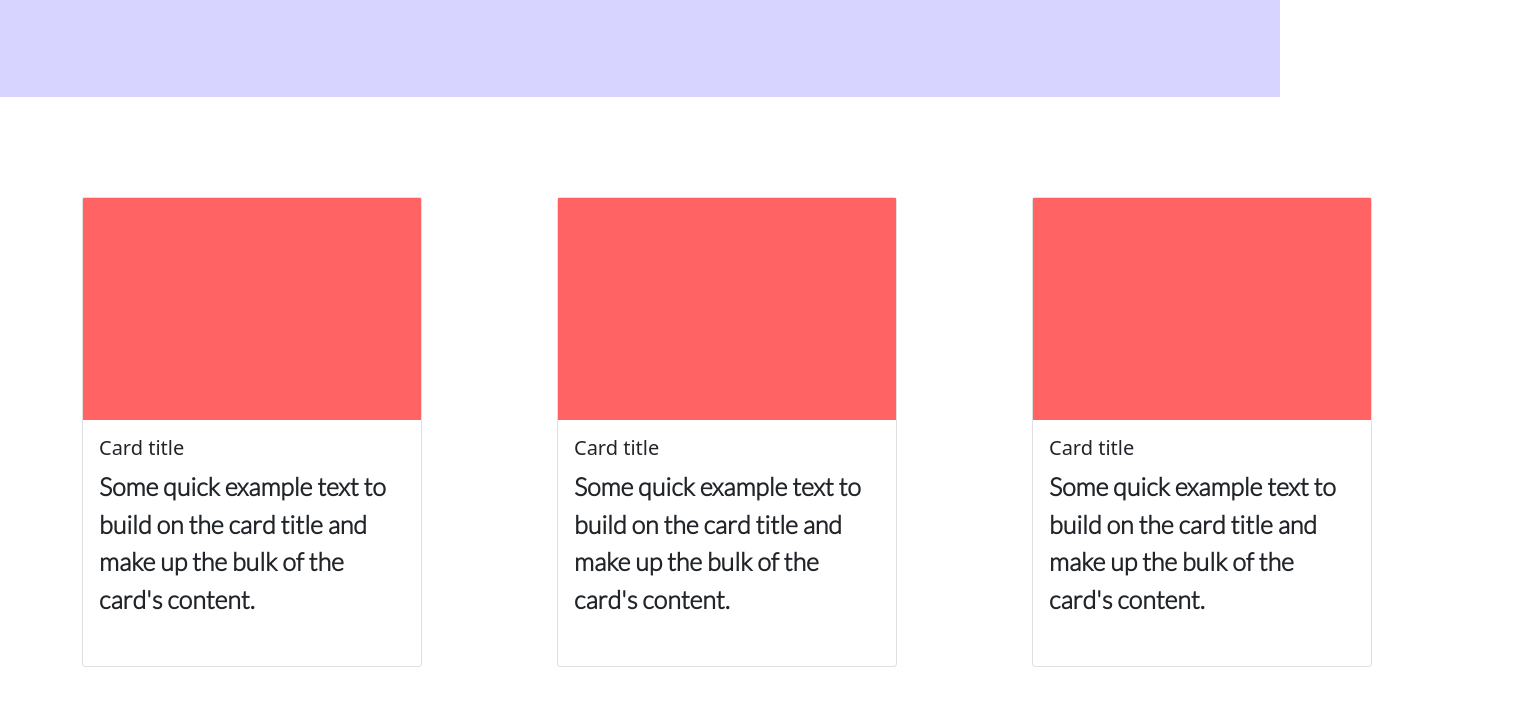
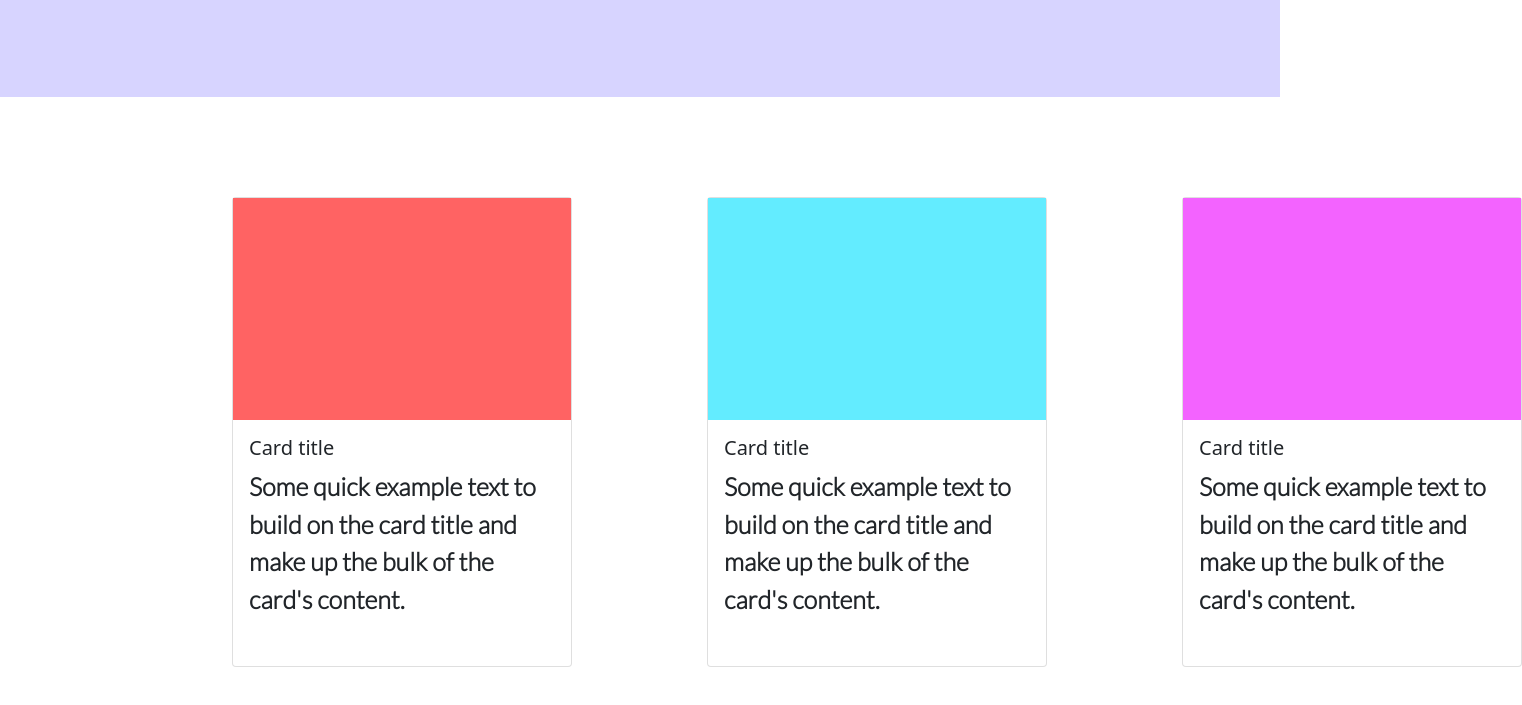
Before and after one commit to ruancs/One-page, a plain HTML site: page index.html in a window 1280 px wide. Shown: the part 463-1168 px from the top of the page, 1522 px wide, since content can reach past the window. Drawn offline with nearby package versions, Linux system fonts and the light colour scheme.

Commit message:
adicionada cores aos cards

```diff
--- a/index.html
+++ b/index.html
@@ -46,7 +46,7 @@
                 </div>
                 <div class="col ">
                     <div class="card" style="width: 18rem;">
-                        <div class="container color-1"></div>
+                        <div class="container color-2"></div>
                         <div class="card-body">
                           <h5 class="card-title">Card title</h5>
                           <p class="card-text">Some quick example text to build on the card title and make up the bulk of the card's content.</p>
@@ -58,7 +58,7 @@
                 </div>
                 <div class="col col-lg-2">
                     <div class="card" style="width: 18rem;">
-                        <div class="container color-1"></div>
+                        <div class="container color-3"></div>
                         <div class="card-body">
                           <h5 class="card-title">Card title</h5>
                           <p class="card-text">Some quick example text to build on the card title and make up the bulk of the card's content.</p>
--- a/style.css
+++ b/style.css
@@ -38,6 +38,7 @@ p{
 
 .m{
     margin: 100px;
+    margin-left: 220px !important;
 }
 
 .color-1{
@@ -46,7 +47,26 @@ p{
     background: rgba(255, 99, 99, 1);
 
 }
+.color-2{
+
+    height: 222px;
+    background: rgba(99, 236, 255, 1);
+
+
+}
+
+.color-3{
+
+    height: 222px;
+    background:#F363FF;
+
+
+}
+
+
 
 .card{
-    width: 340px!important;
+    width: 340px !important;
+
+
 }
```
